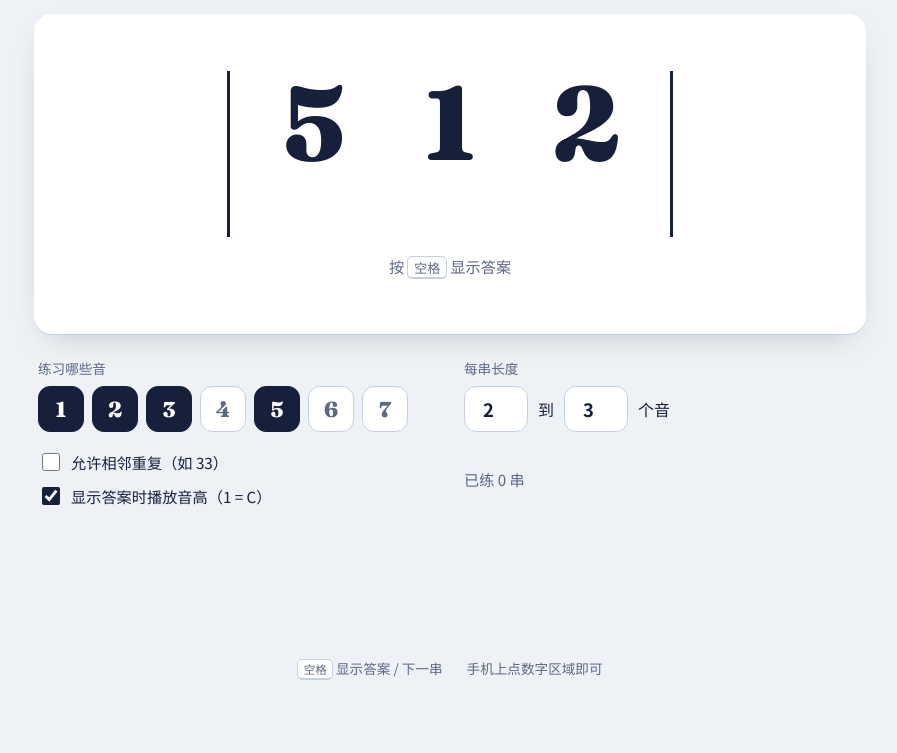
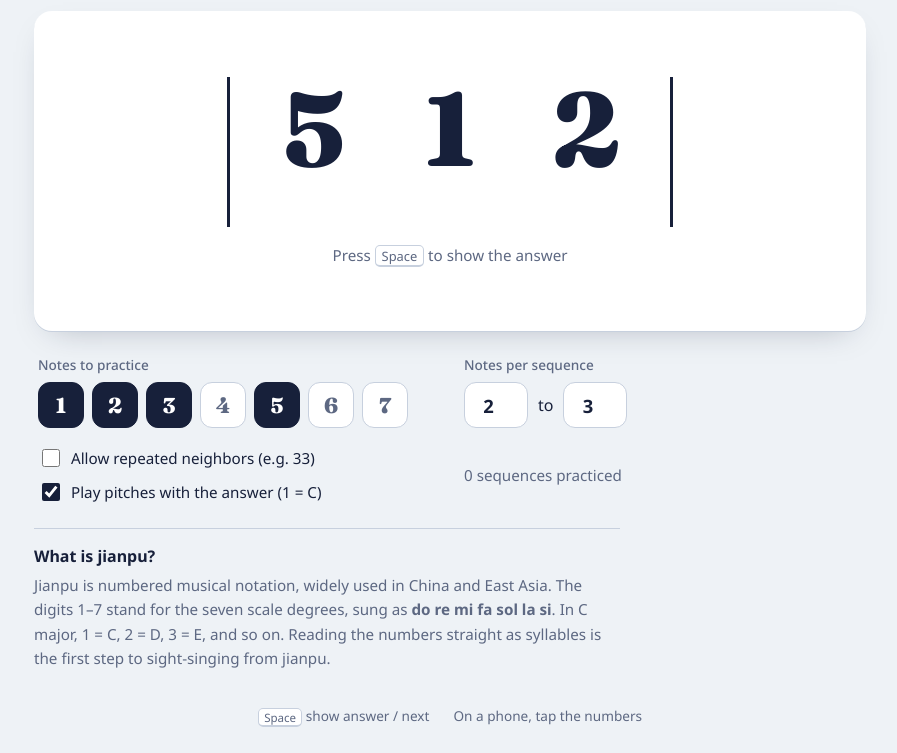
Before and after one commit to yankunsong/solfege-lab, a plain HTML site: page index.html in a window 1280 px wide. Shown: the part 94-847 px from the top of the page, without its empty margins (190-1087 px from the left). Before the commit the page ends 800 px from the top, so only its background shows below. Drawn offline with Linux system fonts and the light colour scheme.

Commit message:
Switch site to English-first and add SEO metadata
Co-Authored-By: Claude Opus 5.5 <noreply@anthropic.com>
Claude-Session: https://claude.ai/code/session_011wEhjsGKpYxU5Agfrk88T8

```diff
--- a/app.js
+++ b/app.js
@@ -1,14 +1,14 @@
-// 简谱数字 → 唱名
+// jianpu digit → solfège syllable
 const SOLFEGE = {
-  1: { en: "do", zh: "哆" },
-  2: { en: "re", zh: "来" },
-  3: { en: "mi", zh: "咪" },
-  4: { en: "fa", zh: "发" },
-  5: { en: "sol", zh: "唆" },
-  6: { en: "la", zh: "拉" },
-  7: { en: "si", zh: "西" },
+  1: "do",
+  2: "re",
+  3: "mi",
+  4: "fa",
+  5: "sol",
+  6: "la",
+  7: "si",
 };
-// C 大调，1 = C4 的频率
+// C major, 1 = C4
 const FREQ = { 1: 261.63, 2: 293.66, 3: 329.63, 4: 349.23, 5: 392.0, 6: 440.0, 7: 493.88 };
 
 const STORAGE_KEY = "jianpu-trainer:settings";
@@ -47,7 +47,7 @@ function generate() {
   const pool = settings.digits;
   if (pool.length === 0) return [];
   const len = settings.minLen + rand(settings.maxLen - settings.minLen + 1);
-  // 只选了一个音时，不重复就无法生成长度 > 1 的串
+  // with a single note selected, sequences longer than 1 must repeat
   const allowRepeat = settings.allowRepeat || pool.length === 1;
   const prevKey = current.join("");
 
@@ -68,7 +68,7 @@ function render() {
   stage.classList.toggle("revealed", revealed);
 
   if (current.length === 0) {
-    prompt.textContent = "先在下面至少选一个音";
+    prompt.textContent = "Pick at least one note below";
     return;
   }
 
@@ -77,10 +77,10 @@ function render() {
     note.className = `note n${d}`;
     note.innerHTML = `
       <span class="digit">${d}</span>
-      <span class="syllable"><span class="en">${SOLFEGE[d].en}</span><span class="zh">${SOLFEGE[d].zh}</span></span>`;
+      <span class="syllable"><span class="en">${SOLFEGE[d]}</span></span>`;
     staff.appendChild(note);
   }
-  prompt.innerHTML = revealed ? "按 <kbd>空格</kbd> 下一串" : "按 <kbd>空格</kbd> 显示答案";
+  prompt.innerHTML = revealed ? "Press <kbd>Space</kbd> for the next one" : "Press <kbd>Space</kbd> to show the answer";
 }
 
 function next() {
@@ -92,7 +92,7 @@ function next() {
 function reveal() {
   revealed = true;
   count++;
-  statsEl.textContent = `已练 ${count} 串`;
+  statsEl.textContent = `${count} sequence${count === 1 ? "" : "s"} practiced`;
   render();
   if (settings.playSound) playSequence(current);
 }
@@ -102,7 +102,7 @@ function advance() {
   revealed ? next() : reveal();
 }
 
-// ---------- 声音 ----------
+// ---------- sound ----------
 let audioCtx = null;
 function playSequence(seq) {
   try {
@@ -134,7 +134,7 @@ function playSequence(seq) {
   });
 }
 
-// ---------- 设置面板 ----------
+// ---------- settings ----------
 function buildChips() {
   chips.innerHTML = "";
   for (let d = 1; d <= 7; d++) {
@@ -142,7 +142,7 @@ function buildChips() {
     b.type = "button";
     b.className = "chip";
     b.textContent = d;
-    b.setAttribute("aria-label", `${d}（${SOLFEGE[d].en}）`);
+    b.setAttribute("aria-label", `${d} (${SOLFEGE[d]})`);
     b.setAttribute("aria-pressed", settings.digits.includes(d));
     b.addEventListener("click", () => {
       const has = settings.digits.includes(d);
@@ -193,10 +193,10 @@ function initControls() {
   });
 }
 
-// ---------- 输入 ----------
+// ---------- input ----------
 document.addEventListener("keydown", (e) => {
   if (e.code !== "Space" || e.repeat) return;
-  // 在输入框里打字时不拦截
+  // don't hijack Space while typing in a field
   if (e.target.matches("input[type=number], input[type=text], textarea")) return;
   e.preventDefault();
   if (document.activeElement && document.activeElement !== document.body) document.activeElement.blur();
--- a/index.html
+++ b/index.html
@@ -1,55 +1,65 @@
 <!doctype html>
-<html lang="zh-CN">
+<html lang="en">
 <head>
   <meta charset="utf-8" />
   <meta name="viewport" content="width=device-width, initial-scale=1" />
-  <title>简谱练耳 · 唱名速认</title>
-  <meta name="description" content="看简谱数字，读出唱名，按空格核对答案。" />
+  <title>Jianpu Trainer – Learn Numbered Notation Solfège (Do Re Mi)</title>
+  <meta name="description" content="Free practice tool for jianpu (numbered musical notation). See random number sequences like 1 3 5, sing the solfège syllables (do re mi fa sol la si), then press Space to check the answer and hear the pitches." />
+  <meta name="keywords" content="jianpu, numbered musical notation, solfege, solfège practice, do re mi, sight singing, music theory, ear training, 简谱, 唱名" />
+  <link rel="canonical" href="https://yankunsong.github.io/jianpu-trainer/" />
+  <meta property="og:type" content="website" />
+  <meta property="og:title" content="Jianpu Trainer – Numbered Notation to Solfège" />
+  <meta property="og:description" content="Read random jianpu numbers, sing do re mi, press Space to check." />
+  <meta property="og:url" content="https://yankunsong.github.io/jianpu-trainer/" />
   <link rel="preconnect" href="https://fonts.googleapis.com" />
   <link rel="preconnect" href="https://fonts.gstatic.com" crossorigin />
-  <link href="https://fonts.googleapis.com/css2?family=Fraunces:opsz,wght@9..144,600;9..144,800&family=Noto+Sans+SC:wght@400;500;700&display=swap" rel="stylesheet" />
+  <link href="https://fonts.googleapis.com/css2?family=Fraunces:opsz,wght@9..144,600;9..144,800&family=Noto+Sans:wght@400;500;700&display=swap" rel="stylesheet" />
   <link rel="stylesheet" href="style.css" />
 </head>
 <body>
   <header class="top">
-    <h1>简谱 <span>唱名速认</span></h1>
-    <p class="hint">看数字，先自己读出唱名，再按 <kbd>空格</kbd> 核对。</p>
+    <h1>Jianpu Trainer <span>numbers → solfège</span></h1>
+    <p class="hint">Read the numbers, sing the syllables out loud, then press <kbd>Space</kbd> to check.</p>
   </header>
 
   <main>
     <section class="stage" id="stage" aria-live="polite">
       <div class="staff" id="staff"></div>
-      <p class="prompt" id="prompt">按 <kbd>空格</kbd> 显示答案</p>
+      <p class="prompt" id="prompt">Press <kbd>Space</kbd> to show the answer</p>
     </section>
 
-    <section class="controls" aria-label="练习设置">
+    <section class="controls" aria-label="Practice settings">
       <div class="field">
-        <span class="label">练习哪些音</span>
+        <span class="label">Notes to practice</span>
         <div class="chips" id="chips"></div>
       </div>
 
       <div class="field">
-        <span class="label">每串长度</span>
+        <span class="label">Notes per sequence</span>
         <div class="range">
-          <input type="number" id="minLen" min="1" max="8" value="2" aria-label="最短长度" />
-          <span>到</span>
-          <input type="number" id="maxLen" min="1" max="8" value="3" aria-label="最长长度" />
-          <span>个音</span>
+          <input type="number" id="minLen" min="1" max="8" value="2" aria-label="Shortest length" />
+          <span>to</span>
+          <input type="number" id="maxLen" min="1" max="8" value="3" aria-label="Longest length" />
         </div>
       </div>
 
       <div class="field toggles">
-        <label><input type="checkbox" id="allowRepeat" /> 允许相邻重复（如 33）</label>
-        <label><input type="checkbox" id="playSound" checked /> 显示答案时播放音高（1 = C）</label>
+        <label><input type="checkbox" id="allowRepeat" /> Allow repeated neighbors (e.g. 33)</label>
+        <label><input type="checkbox" id="playSound" checked /> Play pitches with the answer (1 = C)</label>
       </div>
 
-      <p class="stats" id="stats">已练 0 串</p>
+      <p class="stats" id="stats">0 sequences practiced</p>
+    </section>
+
+    <section class="about">
+      <h2>What is jianpu?</h2>
+      <p>Jianpu is numbered musical notation, widely used in China and East Asia. The digits 1–7 stand for the seven scale degrees, sung as <b>do re mi fa sol la si</b>. In C major, 1 = C, 2 = D, 3 = E, and so on. Reading the numbers straight as syllables is the first step to sight-singing from jianpu.</p>
     </section>
   </main>
 
   <footer class="foot">
-    <span><kbd>空格</kbd> 显示答案 / 下一串</span>
-    <span>手机上点数字区域即可</span>
+    <span><kbd>Space</kbd> show answer / next</span>
+    <span>On a phone, tap the numbers</span>
   </footer>
 
   <script src="app.js"></script>
--- a/style.css
+++ b/style.css
@@ -16,7 +16,7 @@
   --n7: #9a4cc4;
 
   --digit: "Fraunces", Georgia, serif;
-  --body: "Noto Sans SC", system-ui, sans-serif;
+  --body: "Noto Sans", system-ui, sans-serif;
 }
 
 * { box-sizing: border-box; }
@@ -119,7 +119,7 @@ main {
 
 .syllable {
   margin-top: 10px;
-  height: 3.2rem;
+  height: 2.2rem;
   display: flex;
   flex-direction: column;
   align-items: center;
@@ -133,7 +133,6 @@ main {
   font-size: clamp(1.15rem, 4vw, 1.6rem);
   letter-spacing: 0.02em;
 }
-.syllable .zh { font-size: 0.85rem; color: var(--muted); }
 
 .revealed .syllable { opacity: 1; transform: none; }
 .revealed .note.playing .digit { transform: translateY(-4px); }
@@ -201,6 +200,10 @@ main {
 
 .stats { margin: 0; align-self: center; color: var(--muted); font-size: 0.95rem; }
 
+.about { border-top: 1px solid var(--rule); padding-top: 16px; color: var(--muted); max-width: 64ch; }
+.about h2 { margin: 0 0 6px; font-size: 1rem; color: var(--ink); }
+.about p { margin: 0; line-height: 1.6; font-size: 0.95rem; }
+
 :focus-visible { outline: 3px solid var(--focus); outline-offset: 2px; }
 
 .foot {
```
Also changed, not shown: 1 other file.
